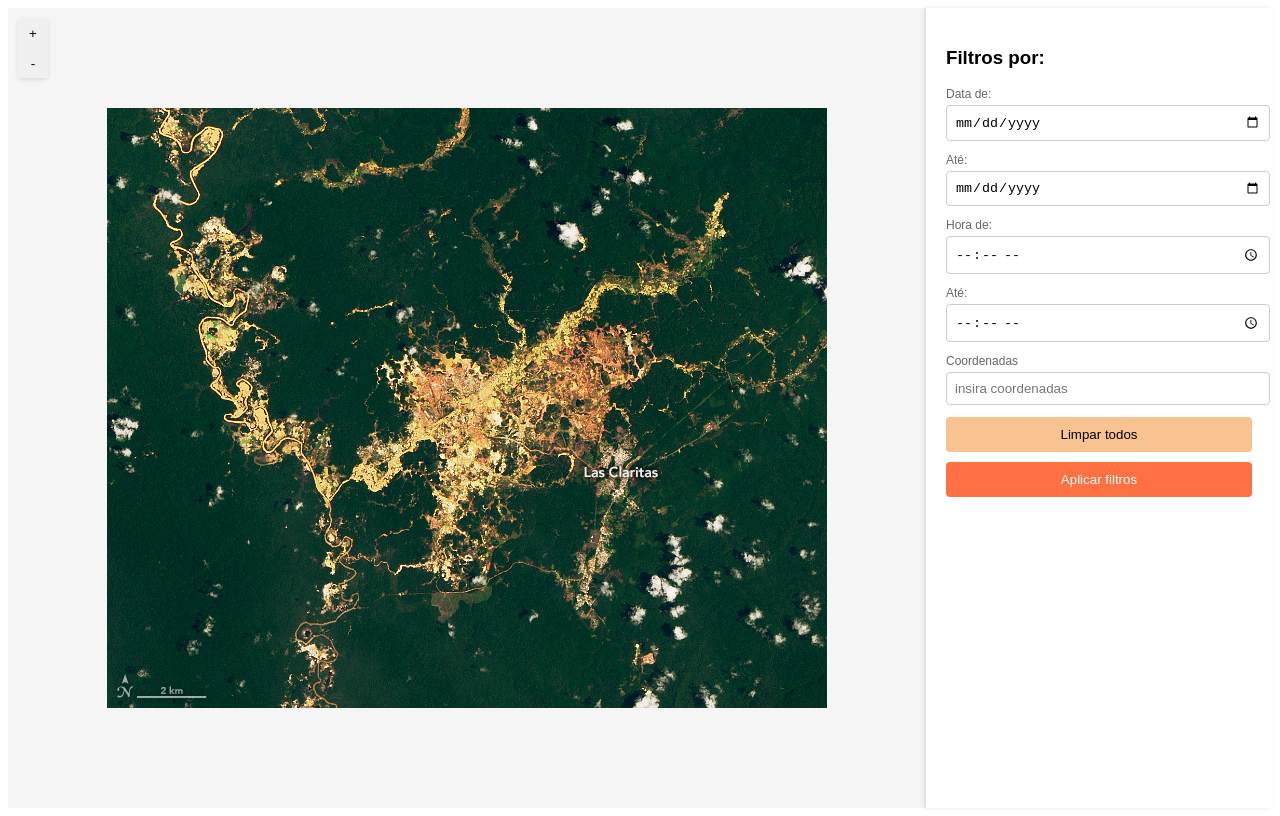
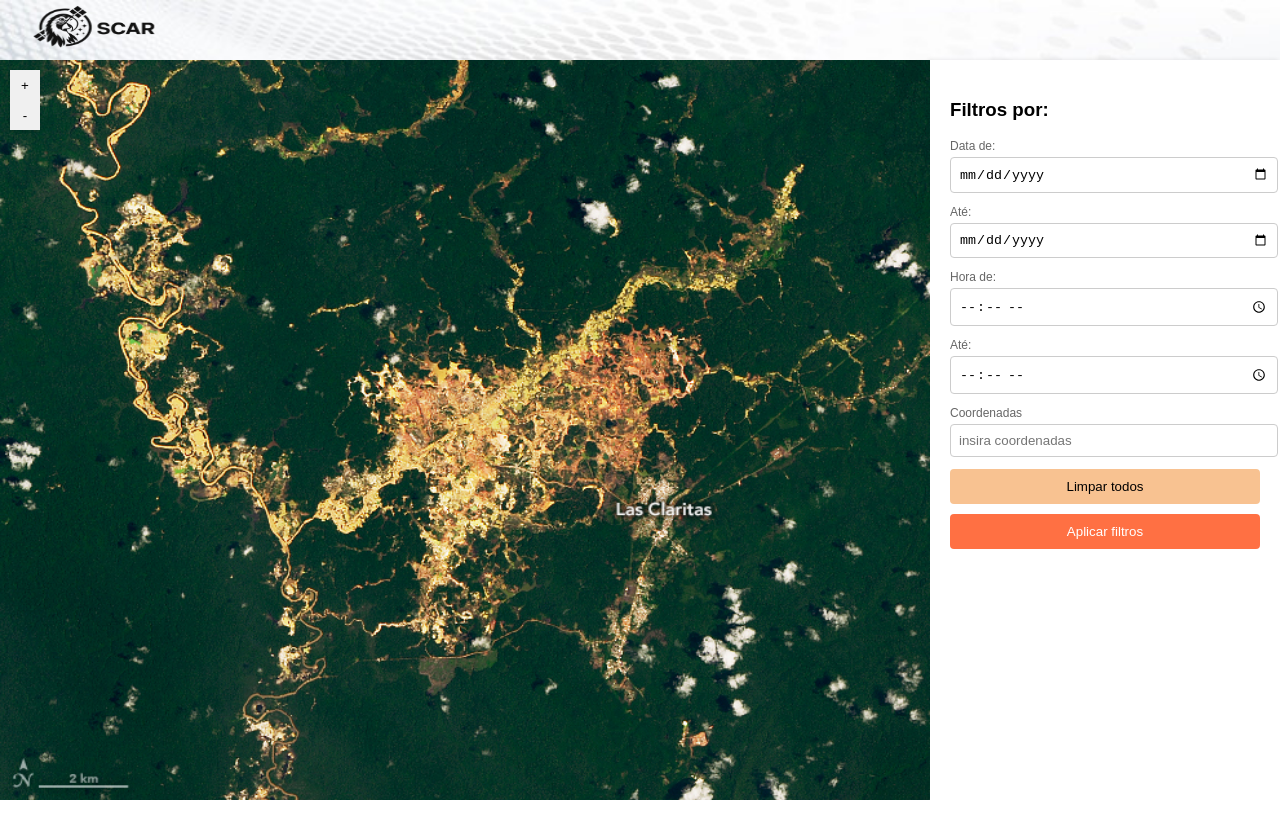
Before and after one commit to Our-time-Fatec/ABP-2025_1-Front, a React (Create React App) app: page /mapa in a window 1280 px wide. Built offline with nearby package versions, Linux system fonts and the light colour scheme.

Commit message:
Add files via upload
Criação do form para o login

```diff
--- a/src/pages/login/login.css
+++ b/src/pages/login/login.css
@@ -1,3 +1,6 @@
+body {
+  margin: 0;
+}
 .login-wrapper {
   display: flex;
   height: 100vh;
--- a/src/pages/login/login.tsx
+++ b/src/pages/login/login.tsx
@@ -1,15 +1,76 @@
-import React from 'react';
+import React, { useState } from 'react';
 import { useNavigate } from 'react-router-dom';
 import './login.css';
 import mapImg from '../../assets/map.png';
 import logoImg from '../../assets/logo.png';
 import backgroundImg from '../../assets/background.jpg';
 
+// Interface para o estado do formulário
+interface FormData {
+  email: string;
+  senha: string;
+  lembrar: boolean;
+}
+
+// Interface para os erros de validação
+interface Erros {
+  email?: string;
+  senha?: string;
+}
+
 function Login() {
   const navigate = useNavigate();
 
-  const handleSubmit = (e: React.FormEvent) => {
+  // Estado para os campos do formulário
+  const [formData, setFormData] = useState<FormData>({
+    email: '',
+    senha: '',
+    lembrar: false,
+  });
+
+  // Estado para erros de validação
+  const [erros, setErros] = useState<Erros>({});
+
+  // Função para atualizar o estado conforme o usuário digita
+  const handleChange = (e: React.ChangeEvent<HTMLInputElement>) => {
+    const { name, value, type, checked } = e.target;
+    setFormData((prev) => ({
+      ...prev,
+      [name]: type === 'checkbox' ? checked : value,
+    }));
+  };
+
+  // Função para validar o formulário
+  const validarFormulario = (): Erros => {
+    const novosErros: Erros = {};
+    if (!formData.email) {
+      novosErros.email = 'Email é obrigatório';
+    } else if (!/\S+@\S+\.\S+/.test(formData.email)) {
+      novosErros.email = 'Email ou senha inválidos';
+    }
+    if (!formData.senha) {
+      novosErros.senha = 'Senha é obrigatória';
+    }
+    return novosErros;
+  };
+
+  // Função para manipular o envio do formulário
+  const handleSubmit = (e: React.FormEvent<HTMLFormElement>) => {
     e.preventDefault();
+
+    const errosValidacao = validarFormulario();
+    if (Object.keys(errosValidacao).length > 0) {
+      setErros(errosValidacao);
+      return;
+    }
+
+    // Limpa os erros se a validação passar
+    setErros({});
+
+    // Aqui você pode adicionar lógica para autenticar o usuário
+    console.log('Dados do formulário:', formData);
+
+    // Redireciona para a página do mapa
     navigate('/mapa');
   };
 
@@ -24,14 +85,34 @@ function Login() {
           <p>Insira suas credenciais para acessar o sistema</p>
           <form onSubmit={handleSubmit}>
             <label>Email</label>
-            <input type="email" required placeholder="Digite seu email" />
+            <input
+              type="email"
+              name="email"
+              value={formData.email}
+              onChange={handleChange}
+              placeholder="Digite seu email"
+            />
+            {erros.email && <p className="error">{erros.email}</p>}
 
             <label>Senha</label>
-            <input type="password" required placeholder="Digite sua senha" />
+            <input
+              type="password"
+              name="senha"
+              value={formData.senha}
+              onChange={handleChange}
+              placeholder="Digite sua senha"
+            />
+            {erros.senha && <p className="error">{erros.senha}</p>}
 
             <div className="options">
               <div>
-                <input type="checkbox" id="remember" />
+                <input
+                  type="checkbox"
+                  id="remember"
+                  name="lembrar"
+                  checked={formData.lembrar}
+                  onChange={handleChange}
+                />
                 <label htmlFor="remember"> Lembre-se por 30 dias</label>
               </div>
               <a href="#">Esqueci minha senha</a>
--- a/src/pages/mapView/MapViewer.css
+++ b/src/pages/mapView/MapViewer.css
@@ -1,6 +1,35 @@
+.container {
+  display: flex;
+  flex-direction: column;
+  height: 100vh;
+}
+
+.top-bar {
+  display: flex;
+  align-items: center;
+  height: 60px;
+  background-image: url('../../assets/background.jpg');
+  background-size: cover;
+  background-repeat: no-repeat;
+  padding: 0 20px;
+}
+
+.logo {
+  height: 70px; /* Tamanho fixo para manter proporções */
+  width: 150px; /* Mantém a proporção natural */
+  margin-right: 10px;
+  margin-bottom: 0px;
+}
+
+.top-bar-title {
+  color: #333;
+  font-size: 18px;
+  font-weight: bold;
+}
+
 .map-container {
   display: flex;
-    height: 100vh;
+  height: calc(100vh - 60px);
   background: #f5f5f5;
   font-family: Arial, sans-serif;
 }
@@ -14,10 +43,16 @@
   overflow: hidden;
 }
 
+.w-full {
+  height: 100%;
+  flex: 3;
+}
+
 .map-zoom {
-    position: absolute;
+  position: fixed;
+  flex: 2;
   left: 10px;
-    top: 10px;
+  top: 70px;
   background: white;
   border-radius: 4px;
   box-shadow: 0 2px 4px rgba(0, 0, 0, 0.1);
--- a/src/pages/mapView/MapViewer.tsx
+++ b/src/pages/mapView/MapViewer.tsx
@@ -1,6 +1,8 @@
 import React, { useState } from 'react';
 import './MapViewer.css';
 import mapImage from '../../assets/map.png';
+import backgroundImage from '../../assets/background.jpg';
+import logoImage from '../../assets/logo.png';
 
 const MapViewer: React.FC = () => {
   const [zoom, setZoom] = useState<number>(1);
@@ -9,18 +11,22 @@ const MapViewer: React.FC = () => {
   const handleZoomOut = () => setZoom(zoom - 0.1 > 0.1 ? zoom - 0.1 : 0.1);
 
   return (
+    <div className="container">
+      <div className="top-bar">
+        <img src={logoImage} alt="Logo" className="logo" />
+      </div>
       <div className="map-container">
         <div className="map-section">
-        <div className="map-zoom">
-          <button onClick={handleZoomIn}>+</button>
-          <button onClick={handleZoomOut}>-</button>
-        </div>
           <img
             src={mapImage}
             alt="Mapa"
             style={{ transform: `scale(${zoom})`, transition: 'transform 0.2s' }}
             className="w-full h-full object-cover"
           />
+          <div className="map-zoom">
+            <button onClick={handleZoomIn}>+</button>
+            <button onClick={handleZoomOut}>-</button>
+          </div>
         </div>
         <aside className="sidebar">
           <h3 className="text-sm font-semibold mb-4">Filtros por:</h3>
@@ -38,6 +44,7 @@ const MapViewer: React.FC = () => {
           <button className="btn-apply">Aplicar filtros</button>
         </aside>
       </div>
+    </div>
   );
 };
 
```
Lines whose indentation alone changed are shown as unchanged.
